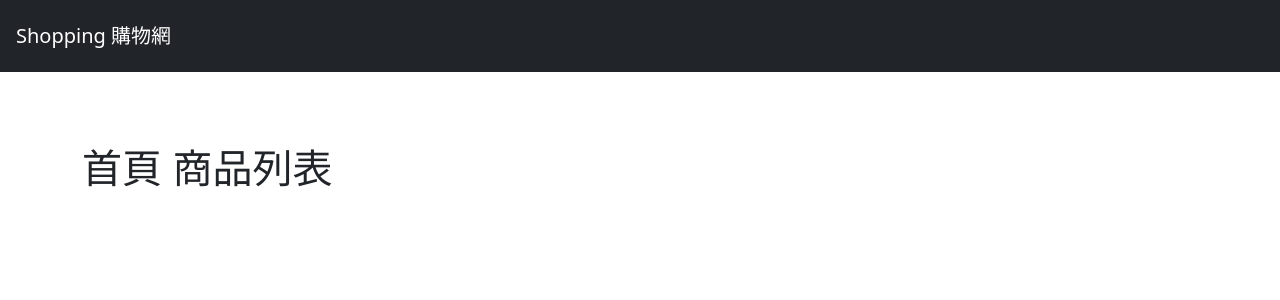
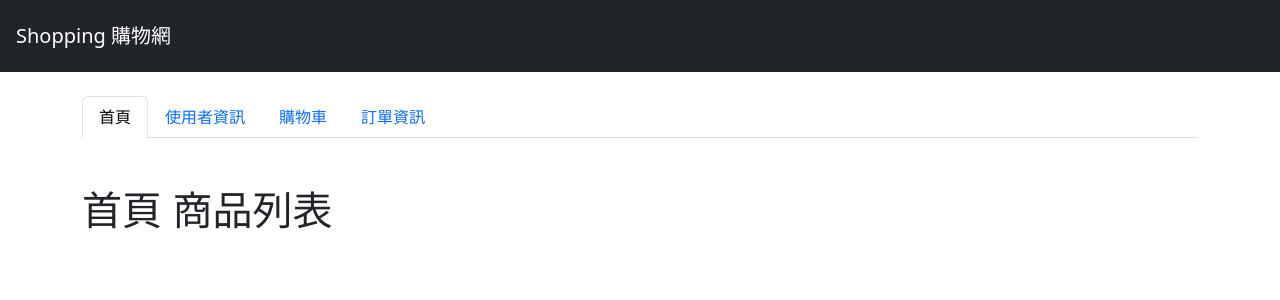
Before and after one commit to Ian920511/shopping-front-end, a Vue app: page /products in a window 1280 px wide. Shown: the top 300 px of the page. Built offline with nearby package versions, Linux system fonts and the light colour scheme.

Commit message:
feat: add navbars components

```diff
--- a/package.json
+++ b/package.json
@@ -14,6 +14,7 @@
     "core-js": "^3.8.3",
     "pinia": "^2.1.4",
     "sweetalert2": "^9.8.2",
+    "uuid": "^8.3.2",
     "vue": "^3.2.13",
     "vue-router": "^4.0.3"
   },
--- a/src/components/AppNavbar.vue
+++ b/src/components/AppNavbar.vue
@@ -64,11 +64,14 @@
 <script>
 import { useRouter } from 'vue-router'
 import { useUserStore } from './../stores/userStore'
+import { computed } from 'vue'
 
 export default {
   setup() {
     const router  = useRouter()
     const userStore = useUserStore()
+    const currentUser = computed(() => userStore.currentUser)
+    const isAuthenticated = computed(() => userStore.isAuthenticated)
 
     const logout = () => {
       userStore.revokeAuthentication()
@@ -76,10 +79,11 @@ export default {
     }
 
     return {
-      currentUser: userStore.currentUser,
-      isAuthenticated: userStore.isAuthenticated,
+      currentUser,
+      isAuthenticated,
       logout
     }
   },
+
 }
 </script>
--- /dev/null
+++ b/src/components/NavTabs.vue
@@ -0,0 +1,53 @@
+<template>
+  <ul class="nav nav-tabs mb-4">
+    <li
+      class="nav-item"
+      v-for="tab in tabs"
+      :key="tab.id"
+    >
+      <router-link
+        :to="tab.path"
+        class="nav-link router-link-exact-active router-link-active"
+      >
+        {{ tab.title }}
+      </router-link>
+    </li>
+  </ul>
+</template>
+
+<script>
+import { defineComponent, ref } from 'vue'
+import { v4 as uuidv4 } from 'uuid'
+
+export default defineComponent({
+  setup() {
+    const tabs = ref([
+      {
+        id: uuidv4(),
+        title: '首頁',
+        path: '/products'
+      },
+      {
+        id: uuidv4(),
+        title: '使用者資訊',
+        path: '/users/:userId/profile'
+      },
+      {
+        id: uuidv4(),
+        title: '購物車',
+        path: '/carts'
+      },
+      {
+        id: uuidv4(),
+        title: '訂單資訊',
+        path: '/orders'
+      },
+
+    ])
+
+    return {
+      tabs,
+    }
+  },
+})
+</script>
--- a/src/router/index.js
+++ b/src/router/index.js
@@ -7,7 +7,7 @@ const routes = [
   {
     path: "/",
     name: "root",
-    redirect: '/products',
+    redirect: "/products",
   },
   {
     path: "/login",
@@ -23,6 +23,11 @@ const routes = [
     path: "/products",
     name: "products",
     component: () => import("../views/AllProducts.vue"),
+  },
+  {
+    path: "/users/:userId/profile",
+    name: "user-profile",
+    component: () => import("../views/UserProfile.vue"),
   },
   {
     path: "/carts",
@@ -43,7 +48,8 @@ const routes = [
 
 const router = createRouter({
   history: createWebHistory(process.env.BASE_URL),
-  routes
+  routes,
+  linkExactActiveClass: 'active',
 })
 
 export default router
--- a/src/stores/userStore.js
+++ b/src/stores/userStore.js
@@ -46,7 +46,6 @@ export const useUserStore = defineStore({
           ...currentUser
         }
         this.isAuthenticated = true
-      console.log(this.isAuthenticated);
         this.token = localStorage.getItem('token')
       },
 
--- a/src/views/AllProducts.vue
+++ b/src/views/AllProducts.vue
@@ -1,7 +1,19 @@
 <template>
   <div class="container py-5">
+    <nav-tabs />
     <h1 class="mt-5">
       首頁  商品列表
     </h1>
   </div>
 </template>
+
+<script>
+import { defineComponent } from 'vue'
+import NavTabs from './../components/NavTabs.vue'
+
+export default defineComponent({
+  components: {
+    NavTabs
+  }
+})
+</script>
--- a/src/views/UserCart.vue
+++ b/src/views/UserCart.vue
@@ -1,7 +1,19 @@
 <template>
   <div class="container py-5">
+    <nav-tabs />
     <h1 class="mt-5">
       購物車
     </h1>
   </div>
 </template>
+
+<script>
+import { defineComponent } from 'vue'
+import NavTabs from './../components/NavTabs.vue'
+
+export default defineComponent({
+  components: {
+    NavTabs
+  }
+})
+</script>
--- a/src/views/UserLogin.vue
+++ b/src/views/UserLogin.vue
@@ -96,7 +96,6 @@ export default {
         localStorage.setItem('token', data.token)
 
         userStore.setCurrentUser(data.user)
-
         router.push('/products')
       } catch (error) {
         password.value = ''
--- a/src/views/UserOrder.vue
+++ b/src/views/UserOrder.vue
@@ -1,7 +1,19 @@
 <template>
   <div class="container py-5">
+    <nav-tabs />
     <h1 class="mt-5">
       訂單資訊
     </h1>
   </div>
 </template>
+
+<script>
+import { defineComponent } from 'vue'
+import NavTabs from './../components/NavTabs.vue'
+
+export default defineComponent({
+  components: {
+    NavTabs
+  }
+})
+</script>
--- a/src/views/UserProfile.vue
+++ b/src/views/UserProfile.vue
@@ -1,7 +1,19 @@
 <template>
   <div class="container py-5">
+    <nav-tabs />
     <h1 class="mt-5">
       使用者資訊
     </h1>
   </div>
 </template>
+
+<script>
+import { defineComponent } from 'vue'
+import NavTabs from './../components/NavTabs.vue'
+
+export default defineComponent({
+  components: {
+    NavTabs
+  }
+})
+</script>
```
Also changed, not shown: 1 other file (tests, documents, lock files or other folders). Lines whose indentation alone changed are shown as unchanged.
